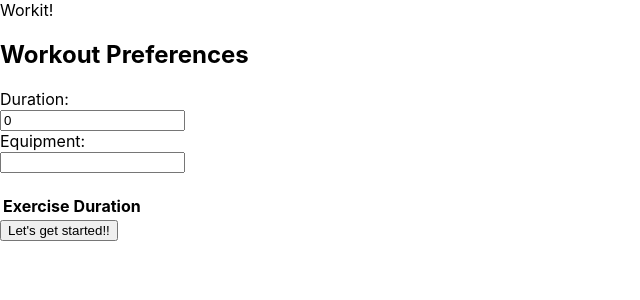
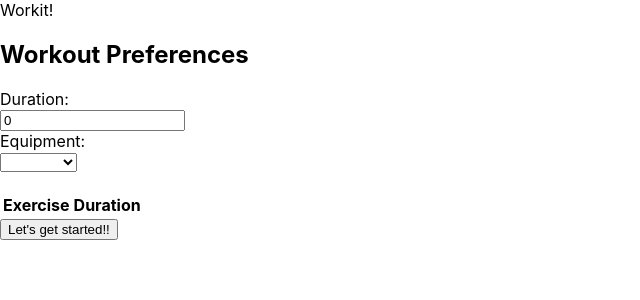
Before and after one commit to ChaiWithJai/workit, a React (Create React App) app: page / in a window 1280 px wide. Shown: the top 300 px of the page, without its empty margins (0-640 px from the left). Built offline with nearby package versions, Linux system fonts and the light colour scheme.

Commit message:
fixed multi select

```diff
--- a/src/workout-manager/workout-exercise.tsx
+++ b/src/workout-manager/workout-exercise.tsx
@@ -5,7 +5,6 @@ import { IExercise } from '../helpers/workout-builder';
 interface IProps {
     workoutList: IExercise[];
 }
-
 
 interface IAction {
     type: 'next' | 'pace';
--- a/src/workout-manager/workout-preferences.tsx
+++ b/src/workout-manager/workout-preferences.tsx
@@ -6,9 +6,11 @@ interface IProps {
     setPreferences: React.Dispatch<React.SetStateAction<IPreferences>>;
 }
 
+const options = ['', 'dumbbell', 'band']
+
 const WorkoutPreferences: React.FC<IProps> = ({setPreferences, preferences}) => {
     const {duration, equipment} = preferences;
-    const handleOnChange = (e: React.ChangeEvent<HTMLInputElement>) => {
+    const handleOnChange = (e: React.ChangeEvent<HTMLInputElement | HTMLSelectElement>) => {
         e.preventDefault();
         setPreferences({...preferences, [e.target.name]: e.target.value});
     }
@@ -19,7 +21,14 @@ const WorkoutPreferences: React.FC<IProps> = ({setPreferences, preferences}) =>
                     <label>Duration:</label><br />
                     <input type="text" id="duration" name="duration" value={duration} onChange={(e) => handleOnChange(e)} /><br/>
                     <label>Equipment:</label><br />
-                    <input type="text" id="equipment" name="equipment" value={equipment} onChange={(e) => handleOnChange(e)} /><br/><br/>
+                    <select id="equipment" name="equipment" value={equipment} onChange={(e) => handleOnChange(e)}>
+                        {
+                            options.map((option,idx) => {
+                            return <option key={`option ${idx}`} value={option}>{option}</option>
+                            })
+                        }
+                    </select>
+                    <br/><br/>
                 </form>
         </div>
     )
```
